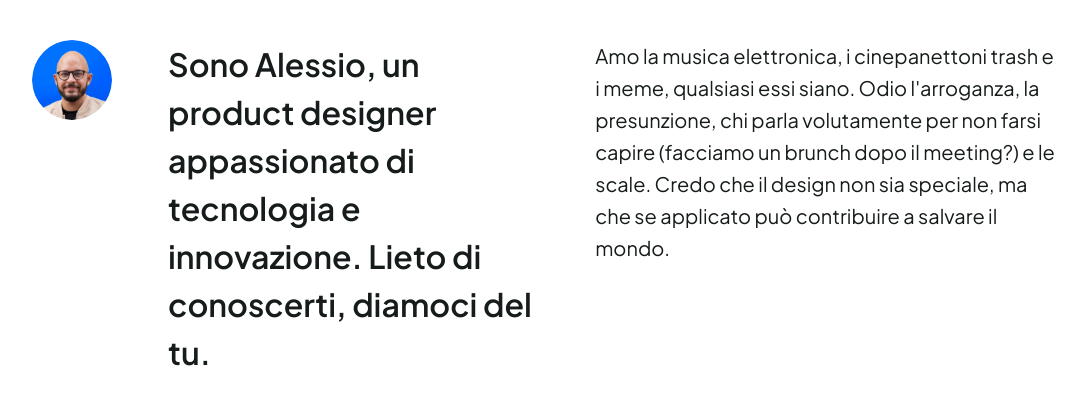
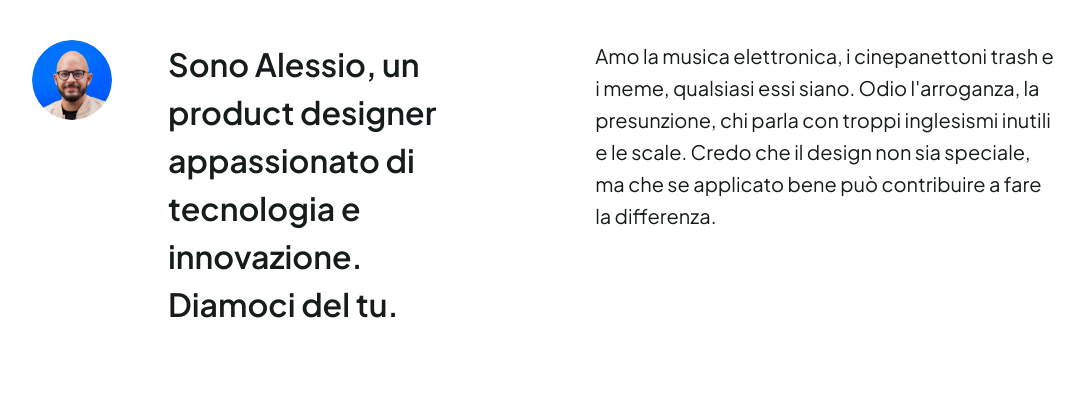
Before and after one commit to alessiocardelli/alessiocardelli, a plain HTML site: page about.html in a window 1280 px wide. Shown: the part 559-952 px from the top of the page, without its empty margins (96-1182 px from the left). Drawn offline with Linux system fonts and the light colour scheme; files whose address does not match are found by name.

Commit message:
Versione 2023 2.5

```diff
--- a/about.html
+++ b/about.html
@@ -74,8 +74,8 @@ xxx
 <h1 class="big-title">Design per me significa innovazione continua.</h1>
 <div class="quote-group">
   <img class="foto-quote" src="assets/general/alessio.png" alt="Immagine di Alessio Cardelli in primo piano su sfondo blu"></img>
-  <h2 class="quote-bold">Sono Alessio, un product designer appassionato di tecnologia e innovazione. Lieto di conoscerti, diamoci del tu.</h2>
-  <h3 class="quote-regular">Amo la musica elettronica, i cinepanettoni trash e i meme, qualsiasi essi siano. Odio l'arroganza, la presunzione, chi parla volutamente per non farsi capire (facciamo un brunch dopo il meeting?) e le scale. Credo che il design non sia speciale, ma che se applicato può contribuire a salvare il mondo.</h3>
+  <h2 class="quote-bold">Sono Alessio, un product designer appassionato di tecnologia e innovazione.<br>Diamoci del tu.</h2>
+  <h3 class="quote-regular">Amo la musica elettronica, i cinepanettoni trash e i meme, qualsiasi essi siano. Odio l'arroganza, la presunzione, chi parla con troppi inglesismi inutili e le scale. Credo che il design non sia speciale, ma che se applicato bene può contribuire a fare la differenza.</h3>
 </h3>
 </div>
 <!-- - - - - - - - - - - - - - - - - - - - - - SEPARATORE - - - - - - - - - - - - - - - - - - - - -->
```
